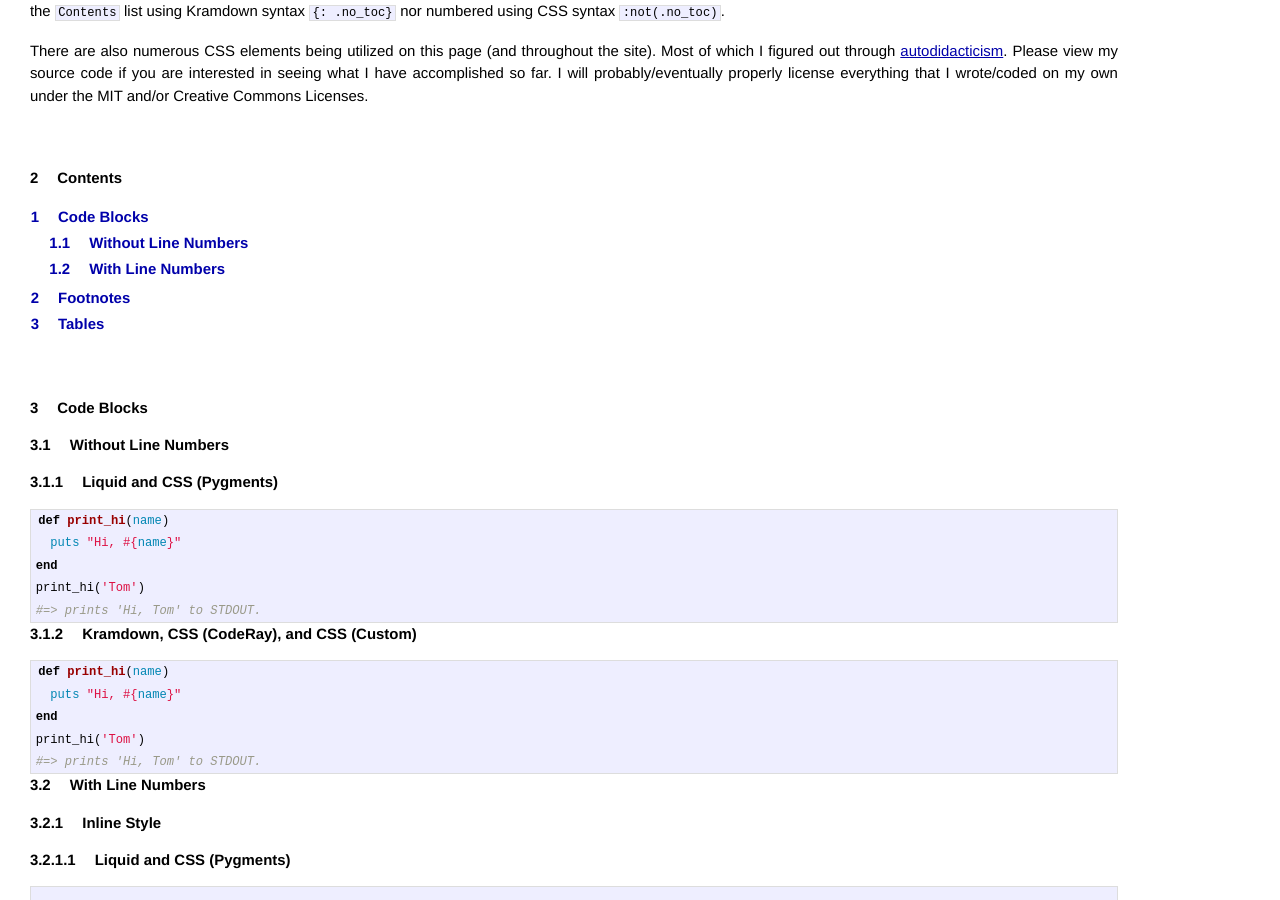
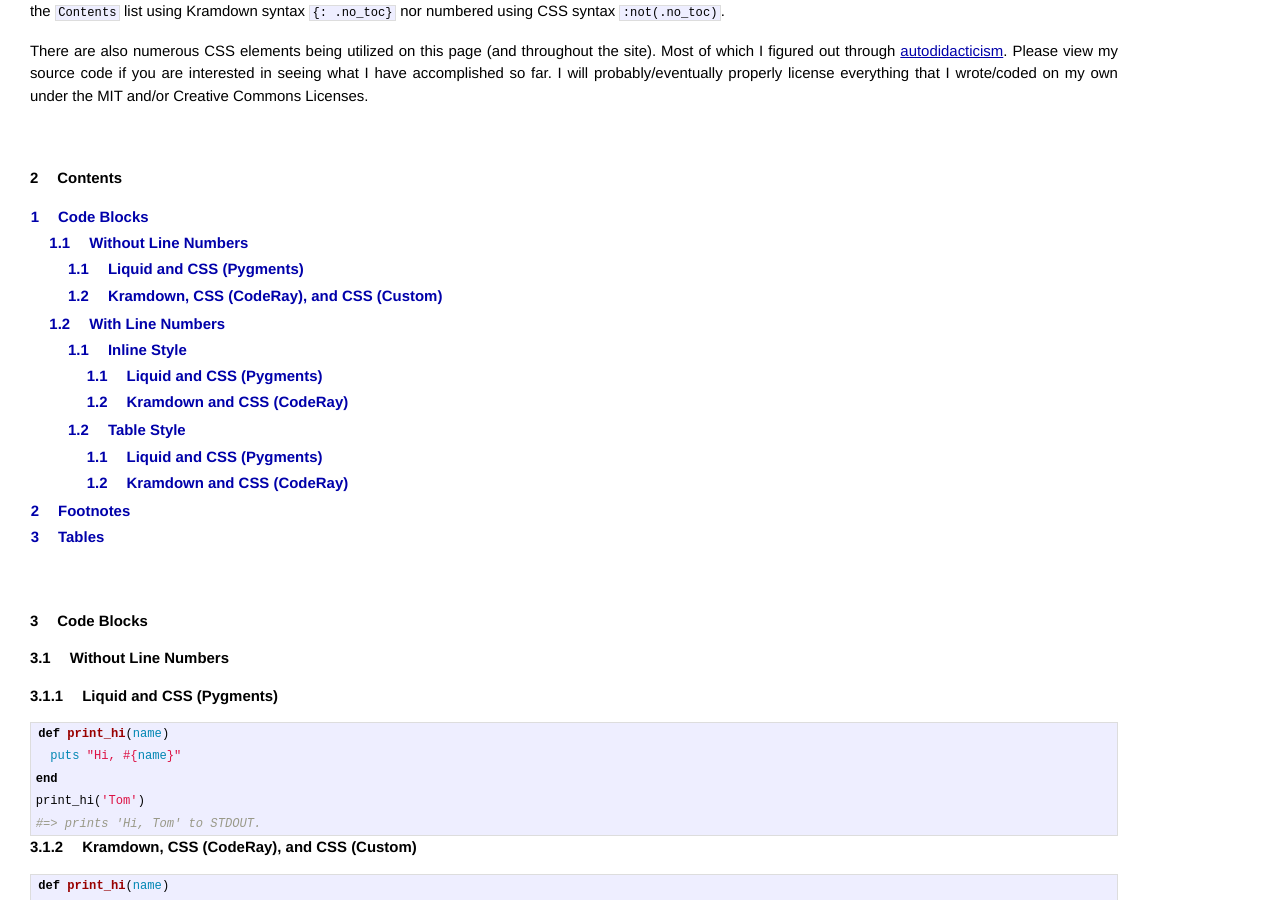
Before and after one commit to andrewfeitlinger/andrewfeitlinger.github.io, a Jekyll site: the page built from _drafts/jekyll-sandbox.md, in a window 1280 px wide and 900 px high, scrolled down 439 px. Built offline with Jekyll 4.4.1, drawn with Linux system fonts in a browser that asks for light colours.

Commit message:
Kramdown 'toc_levels' changed from 1..2 to 1..4 setting.

```diff
--- a/_config.yml
+++ b/_config.yml
@@ -9,6 +9,13 @@ kramdown:
     auto_ids: true
     footnote_nr: 1
     entity_output: as_char
-    toc_levels: 1..2
+    toc_levels: 1..4
     smart_quotes: 'lsquo,rsquo,ldquo,rdquo'
     use_coderay: false
+coderay:
+    coderay_wrap: div
+    coderay_line_numbers: inline
+    coderay_line_numbers_start: 1
+    coderay_tab_width: 4
+    coderay_bold_every: 10
+    coderay_css: style
```
